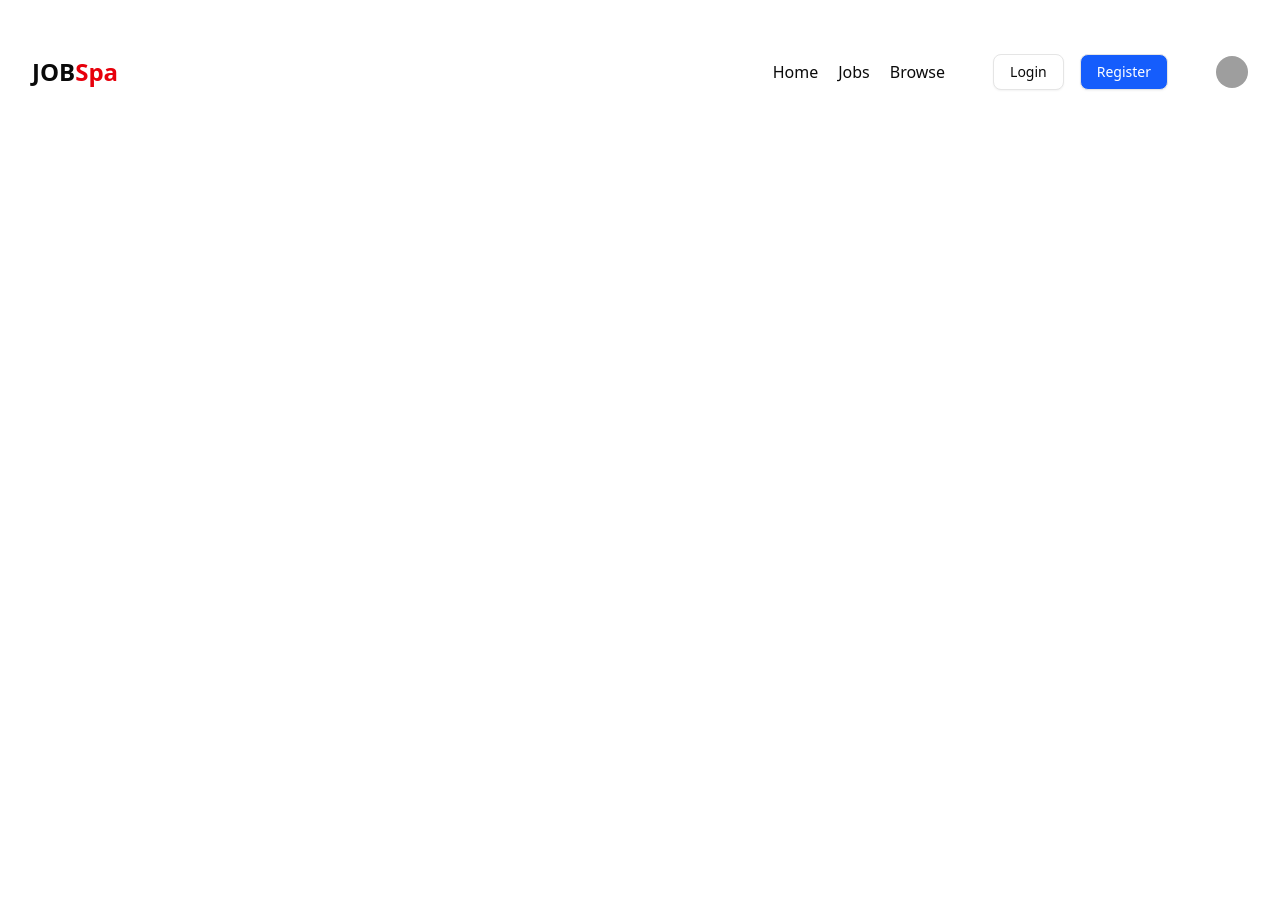
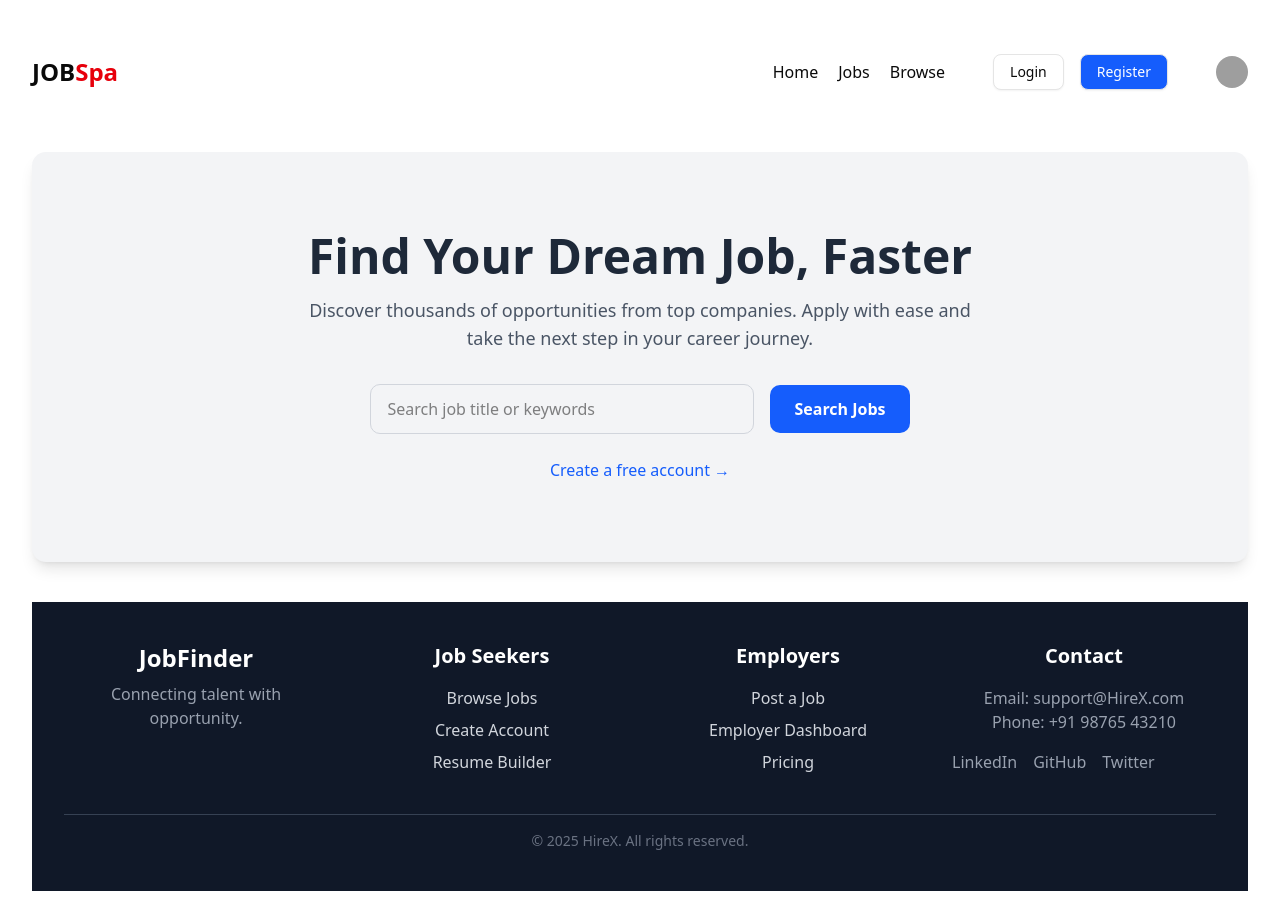
Before and after one commit to DR-Dev2672/HireX, a React (Vite) app in the folder frontend/: page / in a window 1280 px wide. Before the commit the page ends 800 px from the top, so only its background shows below. Built offline with nearby package versions, Linux system fonts and the light colour scheme; grey boxes are pictures that could not be loaded.

Commit message:
routes in app.tsx

```diff
--- a/frontend/src/App.jsx
+++ b/frontend/src/App.jsx
@@ -4,20 +4,28 @@ import viteLogo from '/vite.svg'
 import './App.css'
 import { Button } from "@/components/ui/button"
 import Navbar from './components/Navbar'
-import { BrowserRouter } from 'react-router-dom'
+import Footer from './components/Footer'
+import HeroSection from './components/HeroSection'
+import { BrowserRouter as Router,Routes,Route } from 'react-router-dom'
+import Register from './Pages/Register'
+
 
 function App() {
   const [count, setCount] = useState(0)
 
   return (
-    <>
-    <BrowserRouter>
-
-     <Navbar />
-
-     </BrowserRouter>
-
-    </>
+    <Router>
+      <Routes>
+        <Route path="/register" element={<Register/>}/>
+        <Route path="/" element={
+          <>
+            <Navbar />
+            <HeroSection />
+            <Footer />
+          </>
+        }/>
+      </Routes>
+    </Router>
   )
 }
 
```
